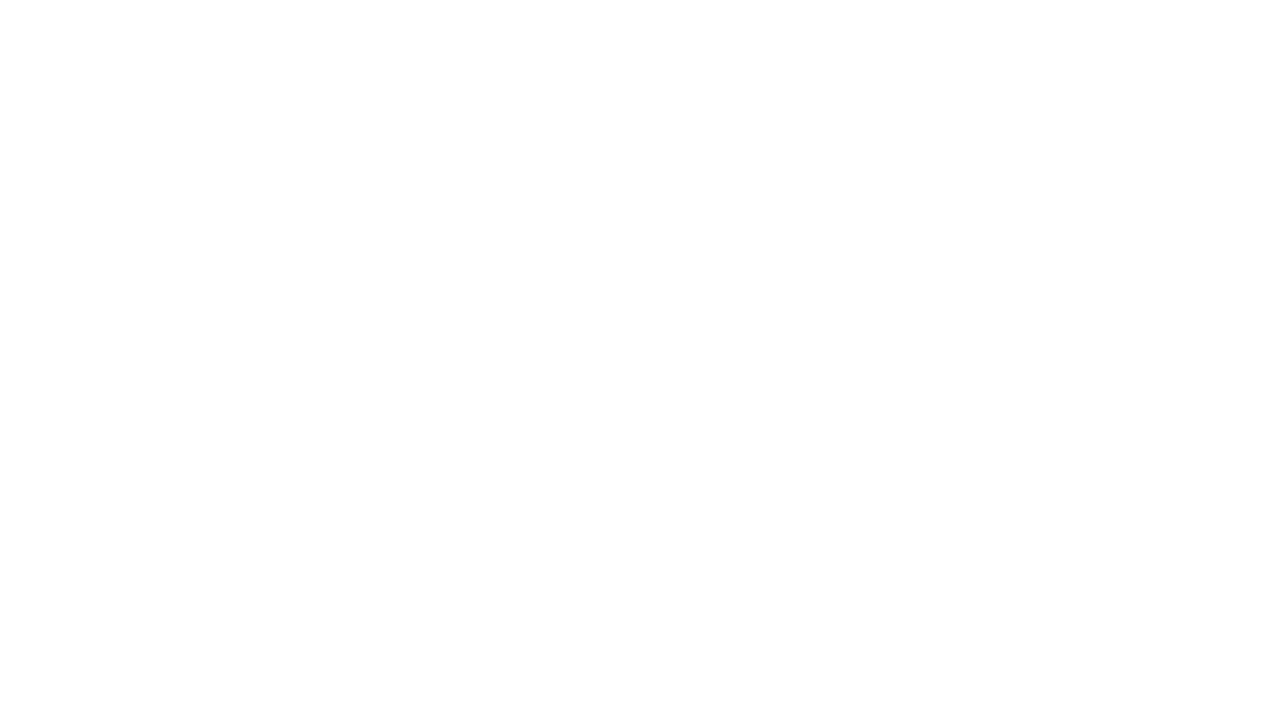
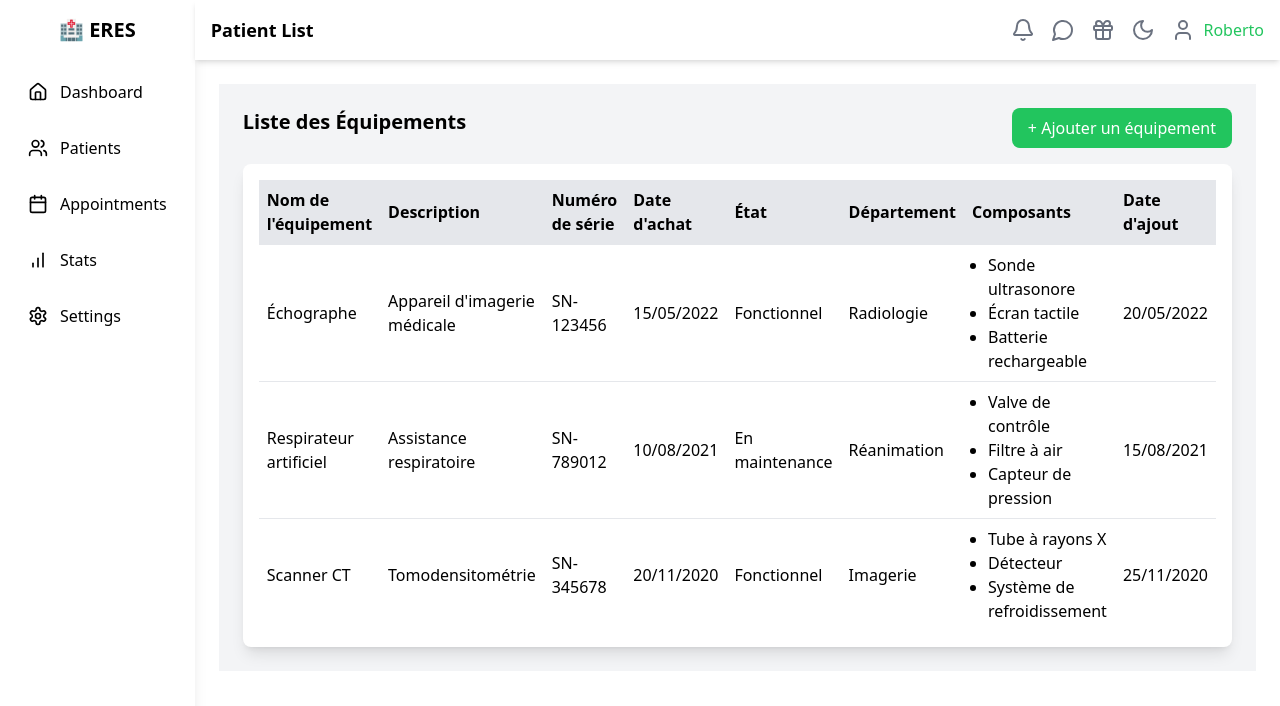
Before and after one commit to meissen54/maintenance_predictive, a React (Vite) app in the folder frontend/: page /dashboard in a window 1280 px wide. Before the commit this address had no page. Shown: the top 706 px of the page. Built offline with nearby package versions, Linux system fonts and the light colour scheme.

Commit message:
equipement list component

```diff
--- a/frontend/package.json
+++ b/frontend/package.json
@@ -12,6 +12,7 @@
   "dependencies": {
     "axios": "^1.8.3",
     "framer-motion": "^12.5.0",
+    "lucide-react": "^0.482.0",
     "react": "^19.0.0",
     "react-dom": "^19.0.0",
     "react-router-dom": "^7.3.0"
--- a/frontend/src/App.jsx
+++ b/frontend/src/App.jsx
@@ -2,6 +2,8 @@ import { BrowserRouter as Router, Routes, Route } from "react-router-dom";
 import HomePage from "./pages/HomePage";
 import LoginPage from "./pages/LoginPage";
 import RegisterPage from "./pages/RegisterPage";
+import EquipementListPage from "./pages/EquipementListPage";
+
 
 const App = () => {
   return (
@@ -10,6 +12,7 @@ const App = () => {
         <Route path="/test" element={<HomePage />} />
         <Route path="/login" element={<LoginPage />} />
         <Route path="/Register" element={<RegisterPage />} />
+        <Route path="/dashboard" element={<EquipementListPage />} />
       </Routes>
     </Router>
   );
--- /dev/null
+++ b/frontend/src/components/EquipementList.jsx
@@ -0,0 +1,82 @@
+const equipements = [
+    {
+      nom: "Échographe",
+      description: "Appareil d'imagerie médicale",
+      numeroSerie: "SN-123456",
+      dateAchat: "15/05/2022",
+      etat: "Fonctionnel",
+      departement: "Radiologie",
+      composants: ["Sonde ultrasonore", "Écran tactile", "Batterie rechargeable"],
+      dateAjout: "20/05/2022",
+    },
+    {
+      nom: "Respirateur artificiel",
+      description: "Assistance respiratoire",
+      numeroSerie: "SN-789012",
+      dateAchat: "10/08/2021",
+      etat: "En maintenance",
+      departement: "Réanimation",
+      composants: ["Valve de contrôle", "Filtre à air", "Capteur de pression"],
+      dateAjout: "15/08/2021",
+    },
+    {
+      nom: "Scanner CT",
+      description: "Tomodensitométrie",
+      numeroSerie: "SN-345678",
+      dateAchat: "20/11/2020",
+      etat: "Fonctionnel",
+      departement: "Imagerie",
+      composants: ["Tube à rayons X", "Détecteur", "Système de refroidissement"],
+      dateAjout: "25/11/2020",
+    },
+  ];
+
+  const EquipementList = () => {
+    return (
+      <div className="p-6 bg-gray-100 flex-1">
+        <div className="mb-4 flex justify-between">
+          <h2 className="text-xl font-bold">Liste des Équipements</h2>
+          <button className="bg-green-500 text-white px-4 py-2 rounded-lg">+ Ajouter un équipement</button>
+        </div>
+
+        <div className="bg-white shadow-lg rounded-lg p-4 overflow-x-auto">
+          <table className="w-full border-collapse">
+            <thead>
+              <tr className="bg-gray-200 text-left">
+                <th className="p-2">Nom de l'équipement</th>
+                <th className="p-2">Description</th>
+                <th className="p-2">Numéro de série</th>
+                <th className="p-2">Date d'achat</th>
+                <th className="p-2">État</th>
+                <th className="p-2">Département</th>
+                <th className="p-2">Composants</th>
+                <th className="p-2">Date d'ajout</th>
+              </tr>
+            </thead>
+            <tbody>
+              {equipements.map((equipement, index) => (
+                <tr key={index} className="border-t">
+                  <td className="p-2">{equipement.nom}</td>
+                  <td className="p-2">{equipement.description}</td>
+                  <td className="p-2">{equipement.numeroSerie}</td>
+                  <td className="p-2">{equipement.dateAchat}</td>
+                  <td className="p-2">{equipement.etat}</td>
+                  <td className="p-2">{equipement.departement}</td>
+                  <td className="p-2">
+                    <ul className="list-disc pl-4">
+                      {equipement.composants.map((composant, idx) => (
+                        <li key={idx}>{composant}</li>
+                      ))}
+                    </ul>
+                  </td>
+                  <td className="p-2">{equipement.dateAjout}</td>
+                </tr>
+              ))}
+            </tbody>
+          </table>
+        </div>
+      </div>
+    );
+  };
+
+  export default EquipementList;
--- a/frontend/src/components/Login.jsx
+++ b/frontend/src/components/Login.jsx
@@ -22,23 +22,22 @@ const Login = () => {
       navigate("/dashboard");
     } catch (err) {
       // Vérifier si le backend a renvoyé une erreur et afficher son message
-      if (err.response && err.response.data) {
-        setError(err.response.data); // Directement afficher le message d'erreur du backend
+      if (err.response && err.response.data.message) {
+        setError(err.response.data.message); // Récupérer le message du backend
       } else {
         setError("Une erreur est survenue. Veuillez réessayer.");
       }
     }
   };
 
-
   return (
     <div className="w-full h-screen flex relative">
-      {/* Image de fond avec flou et opacité */}
+      {/* Image de fond */}
       <div className="absolute inset-0">
         <img src={COVER_IMAGE} className="w-full h-full object-cover filter blur-sm brightness-75" />
       </div>
 
-      {/* Contenu principal centré */}
+      {/* Contenu principal */}
       <div className="relative w-full h-full flex justify-center items-center">
         <motion.div
           className="bg-white bg-opacity-10 backdrop-blur-lg p-10 rounded-2xl shadow-lg w-96"
@@ -46,19 +45,24 @@ const Login = () => {
           animate={{ opacity: 1, scale: 1 }}
           transition={{ duration: 0.5, ease: "easeOut" }}
         >
-          {/* Titre */}
           <h2 className="text-2xl font-semibold text-white text-center mb-6">Connexion</h2>
 
-          {/* Message d'erreur */}
-          {error && <p className="text-red-400 text-center mb-4">{error}</p>}
+          <form onSubmit={handleLogin}>
+            {/* Label d'erreur au-dessus de l'email (visible seulement si une erreur existe) */}
+            {error && (
+              <label className="text-red-400 text-sm mb-1 block transition-opacity duration-300">
+                {error}
+              </label>
+            )}
 
-          <form onSubmit={handleLogin}>
             {/* Champ Email */}
             <div className="mb-4">
               <input
                 type="email"
                 placeholder="Email"
-                className="w-full p-3 bg-transparent border border-white border-opacity-50 rounded-lg text-white placeholder-white placeholder-opacity-70 focus:outline-none focus:ring-2 focus:ring-green-500 focus:border-transparent transition-all duration-300"
+                className={`w-full p-3 bg-transparent border rounded-lg text-white placeholder-white placeholder-opacity-70
+                  ${error ? "border-red-400" : "border-white border-opacity-50"}
+                  focus:outline-none focus:ring-2 focus:ring-green-500 focus:border-transparent transition-all duration-300`}
                 value={email}
                 onChange={(e) => setEmail(e.target.value)}
                 required
@@ -77,7 +81,7 @@ const Login = () => {
               />
             </div>
 
-            {/* Bouton de Connexion avec animation */}
+            {/* Bouton de Connexion */}
             <motion.button
               whileHover={{ scale: 1.05 }}
               whileTap={{ scale: 0.95 }}
--- a/frontend/src/components/Navbar.jsx
+++ b/frontend/src/components/Navbar.jsx
@@ -1,30 +1,23 @@
-import { Link } from "react-router-dom";
-import Logo from "/src/assets/logo.png";
-import "../index.css";
+import { Bell, MessageCircle, Gift, Moon, User } from "lucide-react";
 
 const Navbar = () => {
   return (
-    <nav className="bg-red-500 border-b-0 shadow-none p-4  hover:-translate-y-16 transform transition-transform duration-1000" >
-      <div className="max-w-screen-xl mx-auto flex items-center justify-between">
-        {/* Logo ou nom du site */}
-        <div className="absolute left-4 top-2">
-          <img src={Logo} alt="TechSanté" className="w-32 h-auto" />
-        </div>
+    <div className="flex justify-between items-center bg-white shadow-md p-4">
+      <h1 className="text-lg font-bold">Patient List</h1>
 
-        {/* Menu de navigation aligné à droite */}
-        <div className="flex space-x-6 ml-auto">
-          <div>
-            <Link to="/about" className="text-gray-700 hover:text-green-600 transition duration-300">À propos</Link>
-          </div>
-          <div>
-            <Link to="/contact" className="text-gray-700 hover:text-green-600 transition duration-300">Réclamation</Link>
-          </div>
-          <div>
-            <Link to="/login" className="text-gray-700 hover:text-green-600 transition duration-300">Connexion</Link>
-          </div>
+      <div className="flex items-center space-x-4">
+        <Bell className="text-gray-500 cursor-pointer" />
+        <MessageCircle className="text-gray-500 cursor-pointer" />
+        <Gift className="text-gray-500 cursor-pointer" />
+        <Moon className="text-gray-500 cursor-pointer" />
+
+        {/* Profil */}
+        <div className="flex items-center space-x-2">
+          <User className="text-gray-500" />
+          <span className="font-medium text-green-500">Roberto</span>
         </div>
       </div>
-    </nav>
+    </div>
   );
 };
 
--- /dev/null
+++ b/frontend/src/components/Sidebar.jsx
@@ -0,0 +1,40 @@
+import { Link } from "react-router-dom";
+import { Home, Users, Calendar, BarChart, Settings } from "lucide-react";
+
+const Sidebar = () => {
+  return (
+    <div className="w-64 h-screen bg-white shadow-lg p-4">
+      <div className="text-center font-bold text-xl mb-6">🏥 ERES</div>
+
+      <ul className="space-y-2">
+        <li>
+          <Link to="/dashboard" className="flex items-center gap-3 p-3 rounded-lg hover:bg-green-100">
+            <Home size={20} /> Dashboard
+          </Link>
+        </li>
+        <li>
+          <Link to="/patients" className="flex items-center gap-3 p-3 rounded-lg hover:bg-green-100">
+            <Users size={20} /> Patients
+          </Link>
+        </li>
+        <li>
+          <Link to="/appointments" className="flex items-center gap-3 p-3 rounded-lg hover:bg-green-100">
+            <Calendar size={20} /> Appointments
+          </Link>
+        </li>
+        <li>
+          <Link to="/stats" className="flex items-center gap-3 p-3 rounded-lg hover:bg-green-100">
+            <BarChart size={20} /> Stats
+          </Link>
+        </li>
+        <li>
+          <Link to="/settings" className="flex items-center gap-3 p-3 rounded-lg hover:bg-green-100">
+            <Settings size={20} /> Settings
+          </Link>
+        </li>
+      </ul>
+    </div>
+  );
+};
+
+export default Sidebar;
--- /dev/null
+++ b/frontend/src/pages/EquipementListPage.jsx
@@ -0,0 +1,25 @@
+import EquipementList from "../components/EquipementList";
+import Navbar from "../components/Navbar";
+import Sidebar from "../components/Sidebar";
+
+const EquipementListPage = () => {
+  return (
+    <div className="flex h-screen">
+      {/* Sidebar */}
+      <Sidebar />
+
+      {/* Contenu principal */}
+      <div className="flex flex-col w-full">
+        {/* Navbar */}
+        <Navbar />
+
+        {/* Contenu de la page */}
+        <div className="p-6 flex-1">
+          <EquipementList />
+        </div>
+      </div>
+    </div>
+  );
+};
+
+export default EquipementListPage;
```
Also changed, not shown: 1 other file (tests, documents, lock files or other folders).
